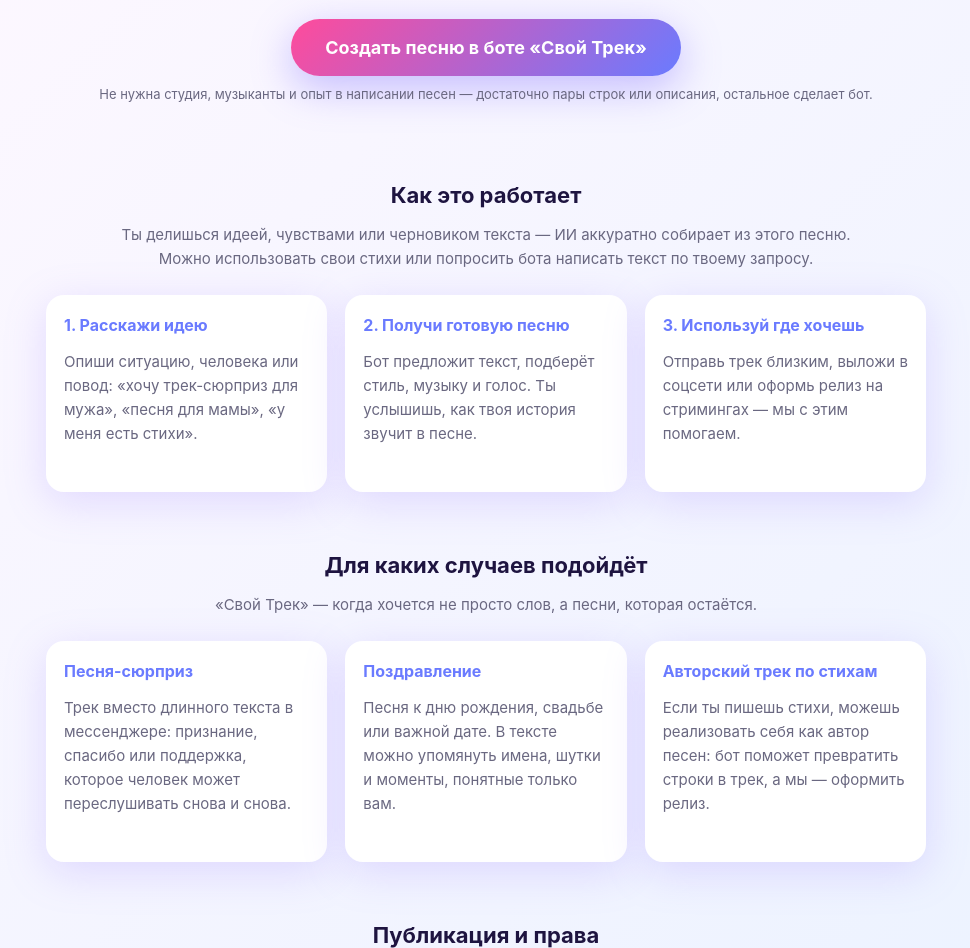
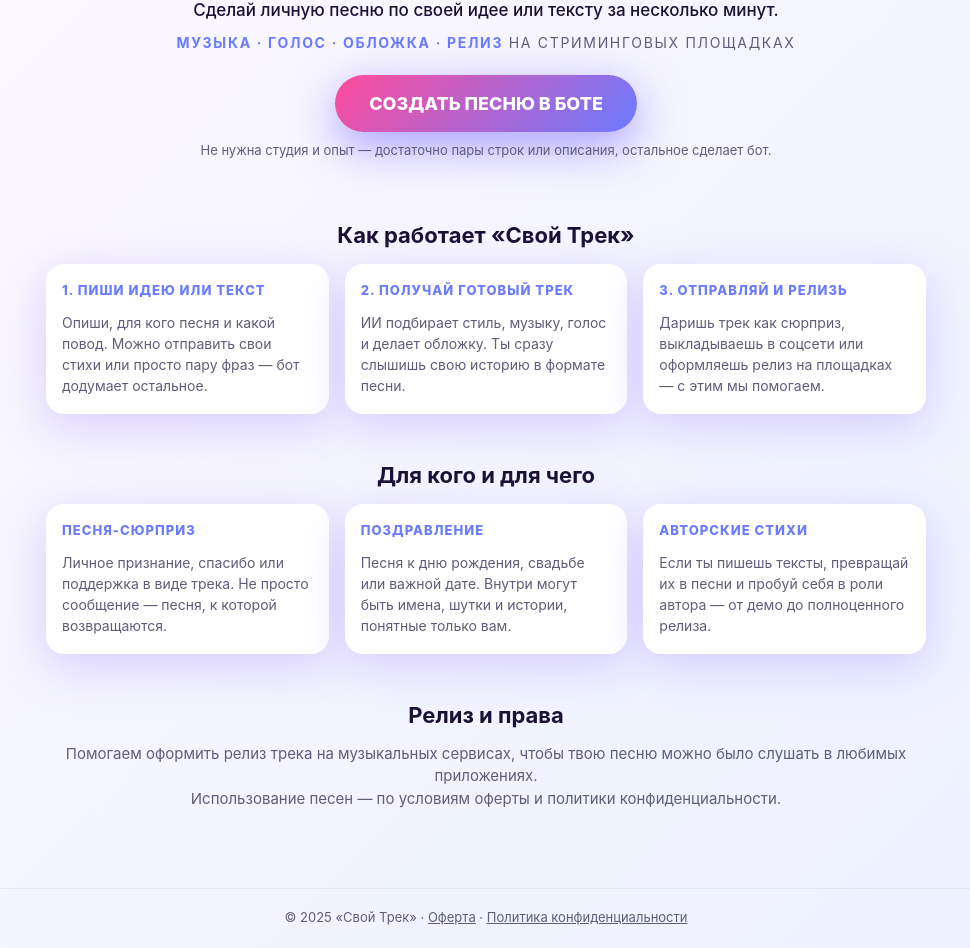
Before and after one commit to Naduxa/your_track, a plain HTML site: page index.html in a window 1280 px wide. Shown: the part 244-1192 px from the top of the page, without its empty margins (154-1124 px from the left). Drawn offline with Linux system fonts and the light colour scheme.

Commit message:
Update index.html

```diff
--- a/index.html
+++ b/index.html
@@ -3,19 +3,41 @@
 <head>
   <meta charset="utf-8" />
   <meta name="viewport" content="width=device-width, initial-scale=1" />
-  <title>🎵 Свой Трек. Создать песню</title>
-  <meta name="description" content="🎵 Свой Трек — Telegram-бот, который за несколько минут превращает твою идею или текст в личную песню: музыка, вокал, обложка и помощь с публикацией на площадках. Сделай трек-сюрприз, поздравление или свой первый релиз." />
+
+  <!-- SEO -->
+  <title>🎵 Свой Трек — Создай песню из своей идеи или слов</title>
+  <meta name="description"
+        content="Создай личную песню за несколько минут. Бот «Свой Трек» превращает твою идею или текст в готовый трек с музыкой, голосом, обложкой и релизом на площадках." />
+  <meta name="keywords"
+        content="создать песню, свой трек, песня из текста, бот песня, ИИ музыка, трек по стихам, песня-подарок, релиз трека" />
+  <link rel="canonical" href="https://your-track.ru/" />
+
+  <!-- Open Graph / Telegram / VK -->
+  <meta property="og:type" content="website">
+  <meta property="og:title" content="🎵 Свой Трек — Создай песню из своей идеи">
+  <meta property="og:description"
+        content="От идеи до релиза: бот превращает твои слова в песню с музыкой, голосом и обложкой. Трек готов за несколько минут." />
+  <meta property="og:image" content="https://your-track.ru/og-image.png">
+  <meta property="og:url" content="https://your-track.ru/">
+  <meta property="og:site_name" content="Свой Трек">
+
+  <!-- Twitter Card -->
+  <meta name="twitter:card" content="summary_large_image">
+  <meta name="twitter:title" content="🎵 Свой Трек — Создай песню">
+  <meta name="twitter:description"
+        content="Создай песню по своей идее или тексту. Музыка, голос, обложка и релиз — в одном боте.">
+  <meta name="twitter:image" content="https://your-track.ru/og-image.png">
 
   <style>
     :root {
       --bg1: #fff8ff;
       --bg2: #eaf2ff;
-      --ink: #1e1440;
-      --muted: #6a6881;
+      --ink: #1b1035;
+      --muted: #5f5d7a;
       --accent1: #ff4b9b;
       --accent2: #6a7bff;
       --radius: 18px;
-      --shadow: 0 10px 40px rgba(160, 130, 255, 0.25);
+      --shadow: 0 12px 45px rgba(160, 130, 255, 0.35);
     }
 
     * { box-sizing: border-box; }
@@ -34,20 +56,26 @@
     header {
       display: flex;
       justify-content: center;
-      padding: 40px 20px 20px;
+      padding: 32px 20px 16px;
       text-align: center;
     }
 
+    .logo {
+      margin-bottom: 18px;
+    }
+
     .logo img {
-      width: 72px;
-      height: 72px;
-      border-radius: 20px;
-      box-shadow: 0 0 30px rgba(255, 75, 155, 0.25);
+      width: 140px;
+      height: 140px;
+      border-radius: 32px;
+      box-shadow: 0 0 45px rgba(255, 75, 155, 0.55);
+      display: block;
+      margin: 0 auto;
     }
 
     h1 {
       font-size: clamp(26px, 5vw, 36px);
-      margin: 16px 0 10px;
+      margin: 10px 0 8px;
       font-weight: 800;
       background: linear-gradient(135deg, var(--accent1), var(--accent2));
       -webkit-background-clip: text;
@@ -55,28 +83,43 @@
     }
 
     .subtitle {
-      font-size: 16px;
+      font-size: 17px;
+      font-weight: 500;
+      color: var(--ink);
+      margin-bottom: 10px;
+      line-height: 1.5;
+    }
+
+    .headline-release {
+      font-size: 14px;
+      text-transform: uppercase;
+      letter-spacing: 0.12em;
       color: var(--muted);
-      margin-bottom: 26px;
-      line-height: 1.6;
+      margin-bottom: 24px;
+    }
+
+    .headline-release span {
+      font-weight: 700;
+      color: var(--accent2);
     }
 
     .main-btn {
       display: inline-block;
       padding: 18px 34px;
       font-size: 18px;
-      font-weight: 700;
+      font-weight: 800;
       color: #fff;
       background: linear-gradient(135deg, var(--accent1), var(--accent2));
       border: none;
       border-radius: 999px;
-      box-shadow: 0 12px 40px rgba(120, 100, 255, 0.4);
+      box-shadow: 0 14px 45px rgba(120, 100, 255, 0.6);
       transition: transform 0.2s ease, box-shadow 0.2s ease;
+      text-transform: uppercase;
     }
 
     .main-btn:hover {
       transform: translateY(-3px);
-      box-shadow: 0 18px 50px rgba(120, 100, 255, 0.5);
+      box-shadow: 0 20px 55px rgba(120, 100, 255, 0.7);
     }
 
     .note {
@@ -91,7 +134,7 @@
     }
 
     section {
-      margin-top: 60px;
+      margin-top: 48px;
       max-width: 880px;
       margin-left: auto;
       margin-right: auto;
@@ -99,47 +142,55 @@
 
     h2 {
       font-size: 22px;
-      margin-bottom: 10px;
+      margin-bottom: 8px;
       color: var(--ink);
     }
 
     p {
       font-size: 15px;
       color: var(--muted);
-      line-height: 1.6;
-      margin-bottom: 24px;
+      line-height: 1.5;
+      margin-bottom: 18px;
     }
 
     .cards {
       display: grid;
       grid-template-columns: repeat(auto-fit, minmax(240px, 1fr));
-      gap: 18px;
-      margin-top: 20px;
+      gap: 16px;
+      margin-top: 16px;
     }
 
     .card {
       background: #fff;
       border-radius: var(--radius);
       box-shadow: var(--shadow);
-      padding: 20px 18px 22px;
+      padding: 18px 16px 18px;
       text-align: left;
-      transition: transform 0.25s ease, box-shadow 0.25s ease;
+      transition: transform 0.2s ease, box-shadow 0.2s ease;
     }
 
     .card:hover {
       transform: translateY(-4px);
-      box-shadow: 0 20px 50px rgba(150, 130, 255, 0.35);
+      box-shadow: 0 20px 55px rgba(150, 130, 255, 0.45);
     }
 
     .card-title {
-      font-weight: 700;
-      margin-bottom: 8px;
+      font-weight: 800;
+      margin-bottom: 6px;
       color: var(--accent2);
+      text-transform: uppercase;
+      font-size: 13px;
+      letter-spacing: 0.08em;
+    }
+
+    .card p {
+      font-size: 14px;
+      margin-bottom: 0;
     }
 
     footer {
       border-top: 1px solid rgba(0,0,0,0.05);
-      padding: 24px;
+      padding: 20px 24px 26px;
       text-align: center;
       font-size: 13px;
       color: var(--muted);
@@ -162,6 +213,13 @@
         transform: translateY(0);
       }
     }
+
+    @media (max-width: 600px) {
+      .main-btn {
+        width: 100%;
+        max-width: 360px;
+      }
+    }
   </style>
 </head>
 <body>
@@ -171,76 +229,66 @@
         <img src="logo.png" alt="🎵 Свой Трек. Создать песню" loading="lazy">
       </div>
       <h1 class="fade-in">🎵 Свой Трек. Создать песню</h1>
+
       <div class="subtitle fade-in">
-        Всегда хотела услышать свою историю в песне?<br>
-        «Свой Трек» за несколько минут превращает твою идею или текст в личный трек с музыкой, голосом и обложкой.
+        Сделай личную песню по своей идее или тексту за несколько минут.
       </div>
+      <div class="headline-release fade-in">
+        <span>Музыка · Голос · Обложка · Релиз</span> на стриминговых площадках
+      </div>
+
       <a class="main-btn fade-in" href="https://t.me/your_trackbot?start=st" target="_blank" rel="noopener noreferrer">
-        Создать песню в боте «Свой Трек»
+        Создать песню в боте
       </a>
+
       <div class="note fade-in">
-        Не нужна студия, музыканты и опыт в написании песен — достаточно пары строк или описания, остальное сделает бот.
+        Не нужна студия и опыт — достаточно пары строк или описания, остальное сделает бот.
       </div>
     </div>
   </header>
 
   <main>
     <section class="fade-in">
-      <h2>Как это работает</h2>
-      <p>
-        Ты делишься идеей, чувствами или черновиком текста — ИИ аккуратно собирает из этого песню.<br>
-        Можно использовать свои стихи или попросить бота написать текст по твоему запросу.
-      </p>
+      <h2>Как работает «Свой Трек»</h2>
       <div class="cards">
         <div class="card">
-          <div class="card-title">1. Расскажи идею</div>
-          <p>Опиши ситуацию, человека или повод: «хочу трек-сюрприз для мужа», «песня для мамы», «у меня есть стихи».</p>
+          <div class="card-title">1. Пиши идею или текст</div>
+          <p>Опиши, для кого песня и какой повод. Можно отправить свои стихи или просто пару фраз — бот додумает остальное.</p>
         </div>
         <div class="card">
-          <div class="card-title">2. Получи готовую песню</div>
-          <p>Бот предложит текст, подберёт стиль, музыку и голос. Ты услышишь, как твоя история звучит в песне.</p>
+          <div class="card-title">2. Получай готовый трек</div>
+          <p>ИИ подбирает стиль, музыку, голос и делает обложку. Ты сразу слышишь свою историю в формате песни.</p>
         </div>
         <div class="card">
-          <div class="card-title">3. Используй где хочешь</div>
-          <p>Отправь трек близким, выложи в соцсети или оформь релиз на стримингах — мы с этим помогаем.</p>
+          <div class="card-title">3. Отправляй и релизь</div>
+          <p>Даришь трек как сюрприз, выкладываешь в соцсети или оформляешь релиз на площадках — с этим мы помогаем.</p>
         </div>
       </div>
     </section>
 
     <section class="fade-in">
-      <h2>Для каких случаев подойдёт</h2>
-      <p>«Свой Трек» — когда хочется не просто слов, а песни, которая остаётся.</p>
+      <h2>Для кого и для чего</h2>
       <div class="cards">
         <div class="card">
           <div class="card-title">Песня-сюрприз</div>
-          <p>
-            Трек вместо длинного текста в мессенджере: признание, спасибо или поддержка,
-            которое человек может переслушивать снова и снова.
-          </p>
+          <p>Личное признание, спасибо или поддержка в виде трека. Не просто сообщение — песня, к которой возвращаются.</p>
         </div>
         <div class="card">
           <div class="card-title">Поздравление</div>
-          <p>
-            Песня к дню рождения, свадьбе или важной дате. В тексте можно упомянуть имена, шутки и моменты,
-            понятные только вам.
-          </p>
+          <p>Песня к дню рождения, свадьбе или важной дате. Внутри могут быть имена, шутки и истории, понятные только вам.</p>
         </div>
         <div class="card">
-          <div class="card-title">Авторский трек по стихам</div>
-          <p>
-            Если ты пишешь стихи, можешь реализовать себя как автор песен: бот поможет превратить строки в трек,
-            а мы — оформить релиз.
-          </p>
+          <div class="card-title">Авторские стихи</div>
+          <p>Если ты пишешь тексты, превращай их в песни и пробуй себя в роли автора — от демо до полноценного релиза.</p>
         </div>
       </div>
     </section>
 
     <section class="fade-in">
-      <h2>Публикация и права</h2>
+      <h2>Релиз и права</h2>
       <p>
-        Мы помогаем выпустить песни на музыкальных площадках — чтобы твой трек можно было слушать в любимых сервисах.<br>
-        Использовать песню в личных и коммерческих проектах можно с учётом
-        <a href="offer.html">оферты</a> и <a href="privacy.html">политики конфиденциальности</a>.
+        Помогаем оформить релиз трека на музыкальных сервисах, чтобы твою песню можно было слушать в любимых приложениях.<br>
+        Использование песен — по условиям <a href="offer.html">оферты</a> и <a href="privacy.html">политики конфиденциальности</a>.
       </p>
     </section>
   </main>
```
